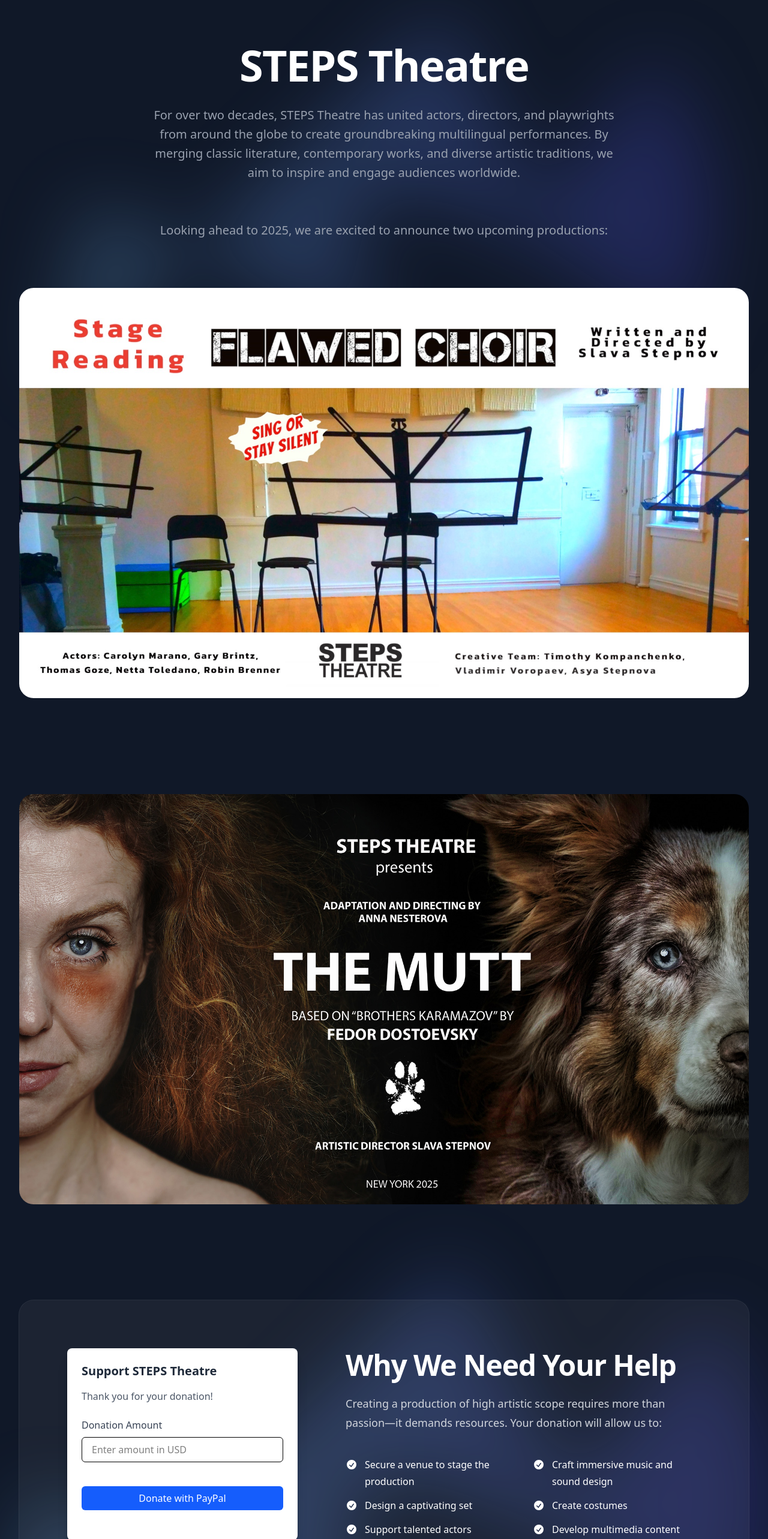
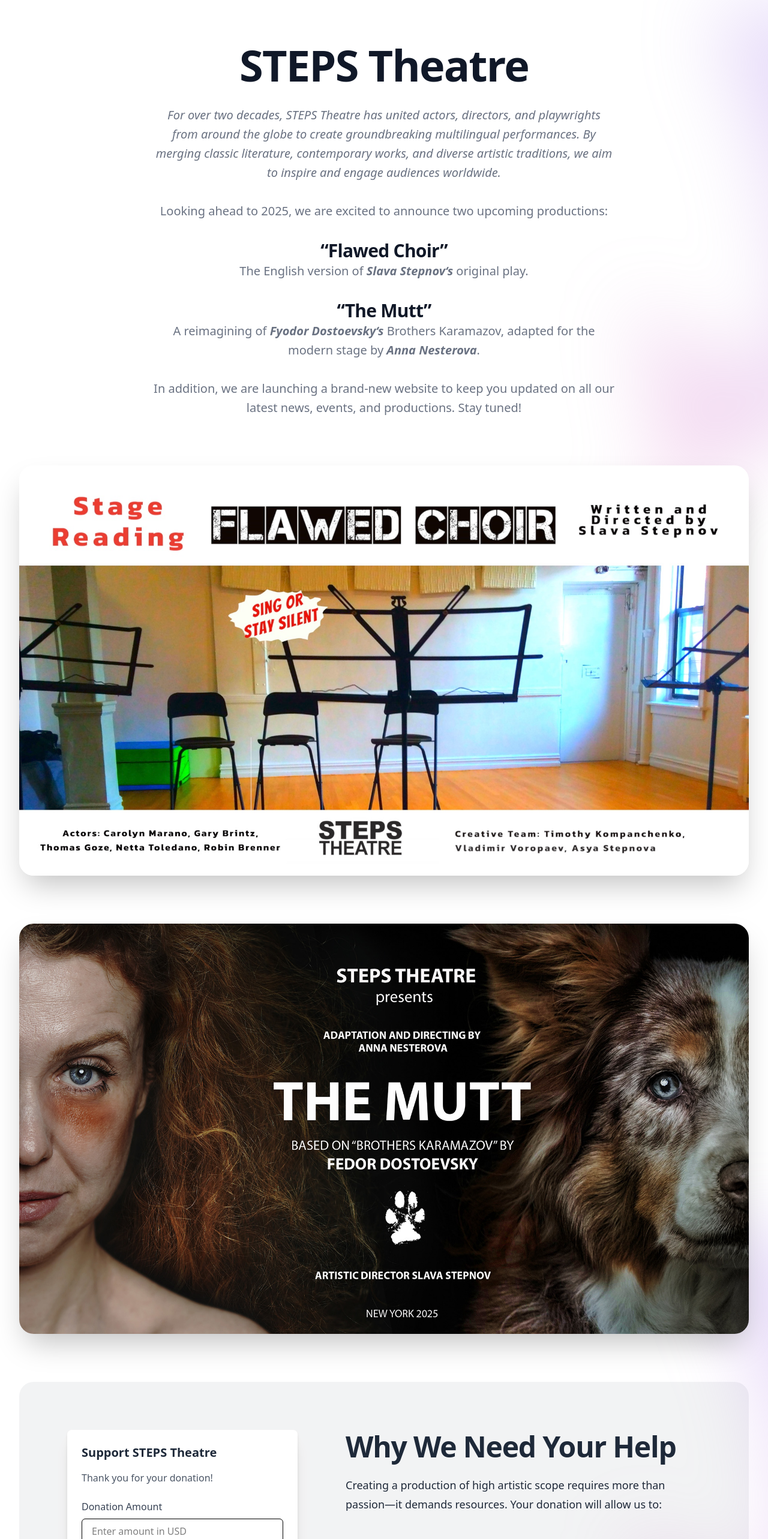
Before and after one commit to stepstheatre/stepstheatre-website, a Next.js app: page / in a window 1280 px wide. Shown: the top 2566 px of the page at 60% size. Built offline with nearby package versions, Linux system fonts and the light colour scheme.

Commit message:
Change to light theme

```diff
--- a/src/app/page.tsx
+++ b/src/app/page.tsx
@@ -66,60 +66,88 @@ const footerNavigation = {
 
 export default function Home() {
   return (
-    <div className="bg-gray-900 overflow-x-hidden">
+    <div className="bg-white overflow-x-hidden">
       <main className="relative isolate">
         <div
           aria-hidden="true"
-          className="absolute inset-x-0 top-4 -z-10 flex transform-gpu justify-center overflow-y-visible blur-3xl"
+          className="absolute top-0 right-0 left-1/2 -z-10 -ml-24 transform-gpu overflow-visible blur-3xl lg:ml-24 xl:ml-48"
         >
           <div
             style={{
               clipPath:
-                "polygon(73.6% 51.7%, 91.7% 11.8%, 100% 46.4%, 97.4% 82.2%, 92.5% 84.9%, 75.7% 64%, 55.3% 47.5%, 46.5% 49.4%, 45% 62.9%, 50.3% 87.2%, 21.3% 64.1%, 0.1% 100%, 5.4% 51.1%, 21.4% 63.9%, 58.9% 0.2%, 73.6% 51.7%)",
+                "polygon(63.1% 29.5%, 100% 17.1%, 76.6% 3%, 48.4% 0%, 44.6% 4.7%, 54.5% 25.3%, 59.8% 49%, 55.2% 57.8%, 44.4% 57.2%, 27.8% 47.9%, 35.1% 81.5%, 0% 97.7%, 39.2% 100%, 35.2% 81.4%, 97.2% 52.8%, 63.1% 29.5%)",
             }}
-            className="aspect-1108/632 w-[69.25rem] flex-none bg-linear-to-r from-[#80caff] to-[#4f46e5] opacity-25"
+            className="aspect-801/1036 w-[50.0625rem] bg-linear-to-tr from-[#ff80b5] to-[#9089fc] opacity-30"
           />
         </div>
 
         <div className="px-6 pt-8 lg:px-8">
           <div className="mx-auto max-w-3xl pt-12 text-center sm:pt-10">
-            <h1 className="text-5xl font-semibold tracking-tight text-white sm:text-7xl">
+            <h1 className="text-5xl font-semibold tracking-tight text-gray-900 sm:text-7xl">
               STEPS Theatre
             </h1>
-            <p className="mt-8 text-lg font-medium text-pretty text-gray-400 sm:text-xl/8">
+            <p className="mt-8 text-lg font-medium italic text-pretty text-gray-500 sm:text-xl/8">
               For over two decades, STEPS Theatre has united actors, directors,
               and playwrights from around the globe to create groundbreaking
               multilingual performances. By merging classic literature,
               contemporary works, and diverse artistic traditions, we aim to
               inspire and engage audiences worldwide.
-              <br />
-              <br />
-              <br />
+            </p>
+            <p className="mt-8 text-lg font-medium text-pretty text-gray-500 sm:text-xl/8">
               Looking ahead to 2025, we are excited to announce two upcoming
               productions:
+            </p>
+            <h4 className="mt-8 text-2xl font-semibold tracking-tight text-gray-900 sm:text-3xl">
+              “Flawed Choir”
+            </h4>
+            <p className="mt-0 text-lg font-medium text-pretty text-gray-500 sm:text-xl/8">
+              The English version of{" "}
+              <b>
+                <i>Slava Stepnov&lsquo;s</i>
+              </b>{" "}
+              original play.
+            </p>
+            <h4 className="mt-8 text-2xl font-semibold tracking-tight text-gray-900 sm:text-3xl">
+              “The Mutt”
+            </h4>
+            <p className="mt-0 text-lg font-medium text-pretty text-gray-500 sm:text-xl/8">
+              A reimagining of{" "}
+              <b>
+                <i>Fyodor Dostoevsky&lsquo;s</i>
+              </b>{" "}
+              Brothers Karamazov, adapted for the modern stage by{" "}
+              <b>
+                <i>Anna Nesterova</i>
+              </b>
+              .
+            </p>
+            <p className="mt-8 text-lg font-medium text-pretty text-gray-500 sm:text-xl/8">
+              In addition, we are launching a brand-new website to keep you
+              updated on all our latest news, events, and productions. Stay
+              tuned!
             </p>
           </div>
         </div>
 
-        <div className="mt-32 sm:mt-20 xl:mx-auto xl:max-w-7xl xl:px-8">
+        <div className="mt-16 sm:mt-20 xl:mx-auto xl:max-w-7xl xl:px-8">
           <img
             alt=""
             src="/images/FlawedChoirPoster25_1.jpg"
-            className="aspect-16/9 w-full object-cover xl:rounded-3xl"
+            className="aspect-16/9 w-full object-cover xl:rounded-3xl shadow-2xl"
           />
         </div>
 
-        <div className="mt-32 sm:mt-40 xl:mx-auto xl:max-w-7xl xl:px-8">
+        <div className="mt-16 sm:mt-20 xl:mx-auto xl:max-w-7xl xl:px-8">
           <img
             alt=""
             src="/images/ZhuchkaPoster25_1.jpg"
-            className="aspect-16/9 w-full object-cover xl:rounded-3xl"
+            className="aspect-16/9 w-full object-cover xl:rounded-3xl shadow-2xl"
           />
         </div>
 
-        <div className="relative isolate -z-10 mt-32 sm:mt-40">
+        <div className="relative isolate -z-10 mt-16 sm:mt-20">
           <div className="mx-auto max-w-7xl sm:px-6 lg:px-8">
-            <div className="mx-auto flex max-w-2xl flex-col gap-16 bg-white/5 px-6 py-16 ring-1 ring-white/10 sm:rounded-3xl sm:p-8 lg:mx-0 lg:max-w-none lg:flex-row lg:items-center lg:py-20 xl:gap-x-20 xl:px-20">
+            <div className="mx-auto flex max-w-2xl flex-col gap-16 bg-gray-900/5 px-6 py-16 ring-1 ring-white/10 sm:rounded-3xl sm:p-8 lg:mx-0 lg:max-w-none lg:flex-row lg:items-center lg:py-20 xl:gap-x-20 xl:px-20">
               <div className="h-80 w-full flex-none rounded-2xl object-cover shadow-xl lg:aspect-square lg:h-80 lg:max-w-sm">
                 <div className="justify-center items-center">
                   <form
@@ -183,17 +211,17 @@ export default function Home() {
               </div>
 
               <div className="w-full flex-auto">
-                <h2 className="text-4xl font-semibold tracking-tight text-pretty text-white sm:text-5xl">
+                <h2 className="text-4xl font-semibold tracking-tight text-pretty text-gray-800 sm:text-5xl">
                   Why We Need Your Help
                 </h2>
-                <p className="mt-6 text-lg/8 text-pretty text-gray-300">
+                <p className="mt-6 text-lg/8 text-pretty text-gray-800">
                   Creating a production of high artistic scope requires more
                   than passion—it demands resources. Your donation will allow us
                   to:
                 </p>
                 <ul
                   role="list"
-                  className="mt-10 grid grid-cols-1 gap-x-8 gap-y-3 text-base/7 text-white sm:grid-cols-2"
+                  className="mt-10 grid grid-cols-1 gap-x-8 gap-y-3 text-base/7 text-gray-800 sm:grid-cols-2"
                 >
                   {benefits.map((benefit) => (
                     <li key={benefit} className="flex gap-x-3">
@@ -210,36 +238,36 @@ export default function Home() {
           </div>
           <div
             aria-hidden="true"
-            className="absolute inset-x-0 -top-16 -z-10 flex transform-gpu justify-center overflow-y-visible blur-3xl"
+            className="absolute -top-64 right-0 left-1/2 -z-10 -ml-24 transform-gpu overflow-visible blur-3xl lg:ml-24 xl:ml-48"
           >
             <div
               style={{
                 clipPath:
-                  "polygon(73.6% 51.7%, 91.7% 11.8%, 100% 46.4%, 97.4% 82.2%, 92.5% 84.9%, 75.7% 64%, 55.3% 47.5%, 46.5% 49.4%, 45% 62.9%, 50.3% 87.2%, 21.3% 64.1%, 0.1% 100%, 5.4% 51.1%, 21.4% 63.9%, 58.9% 0.2%, 73.6% 51.7%)",
+                  "polygon(63.1% 29.5%, 100% 17.1%, 76.6% 3%, 48.4% 0%, 44.6% 4.7%, 54.5% 25.3%, 59.8% 49%, 55.2% 57.8%, 44.4% 57.2%, 27.8% 47.9%, 35.1% 81.5%, 0% 97.7%, 39.2% 100%, 35.2% 81.4%, 97.2% 52.8%, 63.1% 29.5%)",
               }}
-              className="aspect-1318/752 w-[82.375rem] flex-none bg-linear-to-r from-[#80caff] to-[#4f46e5] opacity-25"
+              className="aspect-801/1036 w-[50.0625rem] bg-linear-to-tr from-[#ff80b5] to-[#9089fc] opacity-30"
             />
           </div>
         </div>
       </main>
 
-      <footer className="bg-gray-900">
-        <div className="mx-auto max-w-7xl px-6 pt-32 pb-8 lg:px-8 lg:pt-40">
-          <div className="mt-16 border-t border-white/10 pt-8 sm:mt-20 lg:mt-24">
+      <footer>
+        <div className="mx-auto max-w-7xl px-6 pt-4 pb-8 lg:px-8 lg:pt-4">
+          <div className="mt-16 border-t border-gray-900/50 pt-6 sm:mt-6 lg:mt-24">
             <div className="mx-auto max-w-7xl md:flex md:items-center md:justify-between">
               <div className="flex justify-center gap-x-6 md:order-2">
                 {footerNavigation.social.map((item) => (
                   <a
                     key={item.name}
                     href={item.href}
-                    className="text-gray-400 hover:text-gray-300"
+                    className="text-gray-600 hover:text-gray-800"
                   >
                     <span className="sr-only">{item.name}</span>
                     <item.icon aria-hidden="true" className="size-6" />
                   </a>
                 ))}
               </div>
-              <p className="mt-8 text-center text-sm/6 text-gray-400 md:order-1 md:mt-0">
+              <p className="mt-8 text-center text-sm/6 text-gray-600 md:order-1 md:mt-0">
                 &copy; 2025 STEPS Theatre. All rights reserved.
               </p>
             </div>
```
